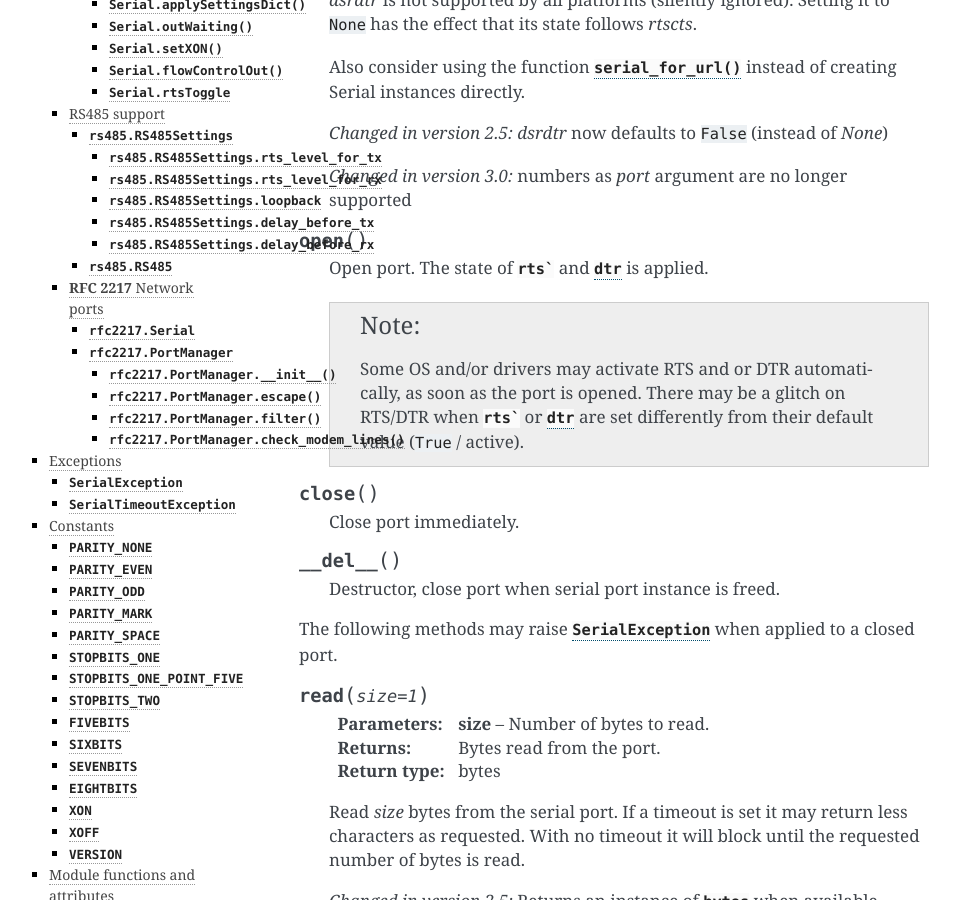
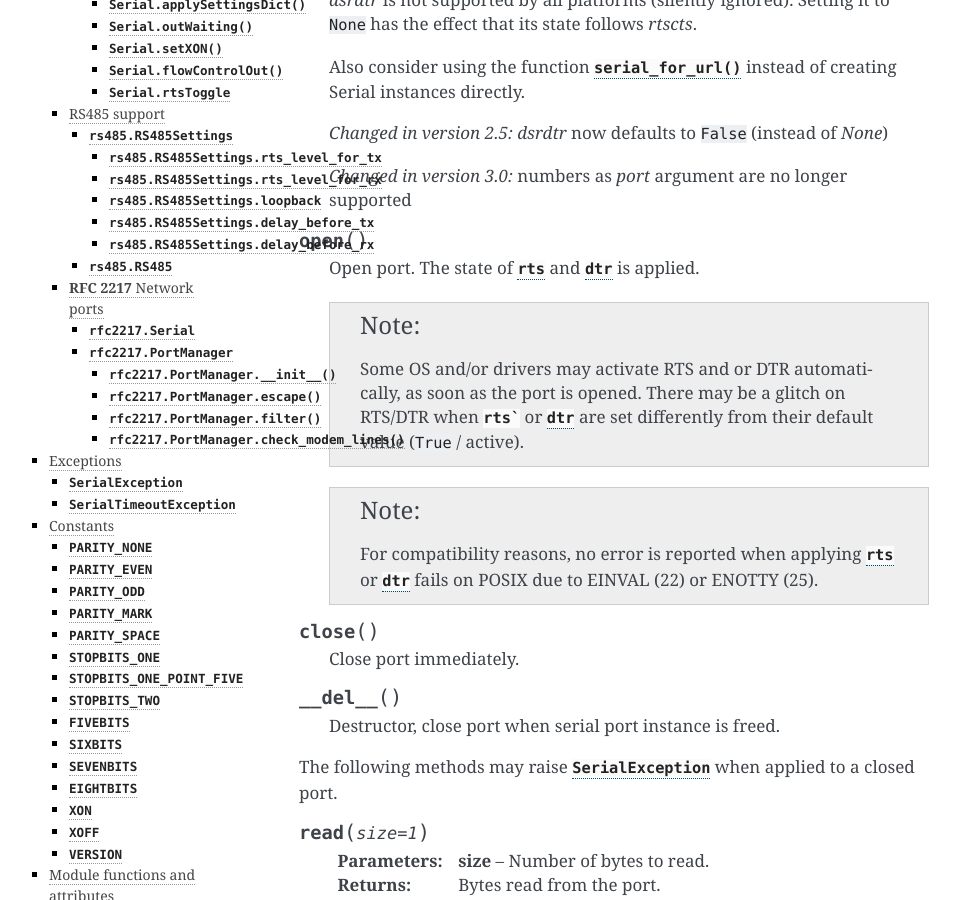
Before and after one commit to pyserial/pyserial, a Sphinx documentation site: the page built from documentation/pyserial_api.rst, in a window 1280 px wide and 900 px high, scrolled down 1756 px. Shown: the whole window, without its empty margins (151-1111 px from the left). Built offline with Sphinx 7.4.7, drawn with Linux system fonts in a browser that asks for light colours.

Commit message:
docs: extend notes on open()

```diff
--- a/documentation/pyserial_api.rst
+++ b/documentation/pyserial_api.rst
@@ -111,7 +111,7 @@ Native ports
 
     .. method:: open()
 
-        Open port. The state of :attr:`rts`` and :attr:`dtr` is applied.
+        Open port. The state of :attr:`rts` and :attr:`dtr` is applied.
 
         .. note::
 
@@ -119,6 +119,12 @@ Native ports
             as soon as the port is opened. There may be a glitch on RTS/DTR
             when :attr:`rts`` or :attr:`dtr` are set differently from their
             default value (``True`` / active).
+
+        .. note::
+
+            For compatibility reasons, no error is reported when applying
+            :attr:`rts` or :attr:`dtr` fails on POSIX due to EINVAL (22) or
+            ENOTTY (25).
 
     .. method:: close()
 
```
